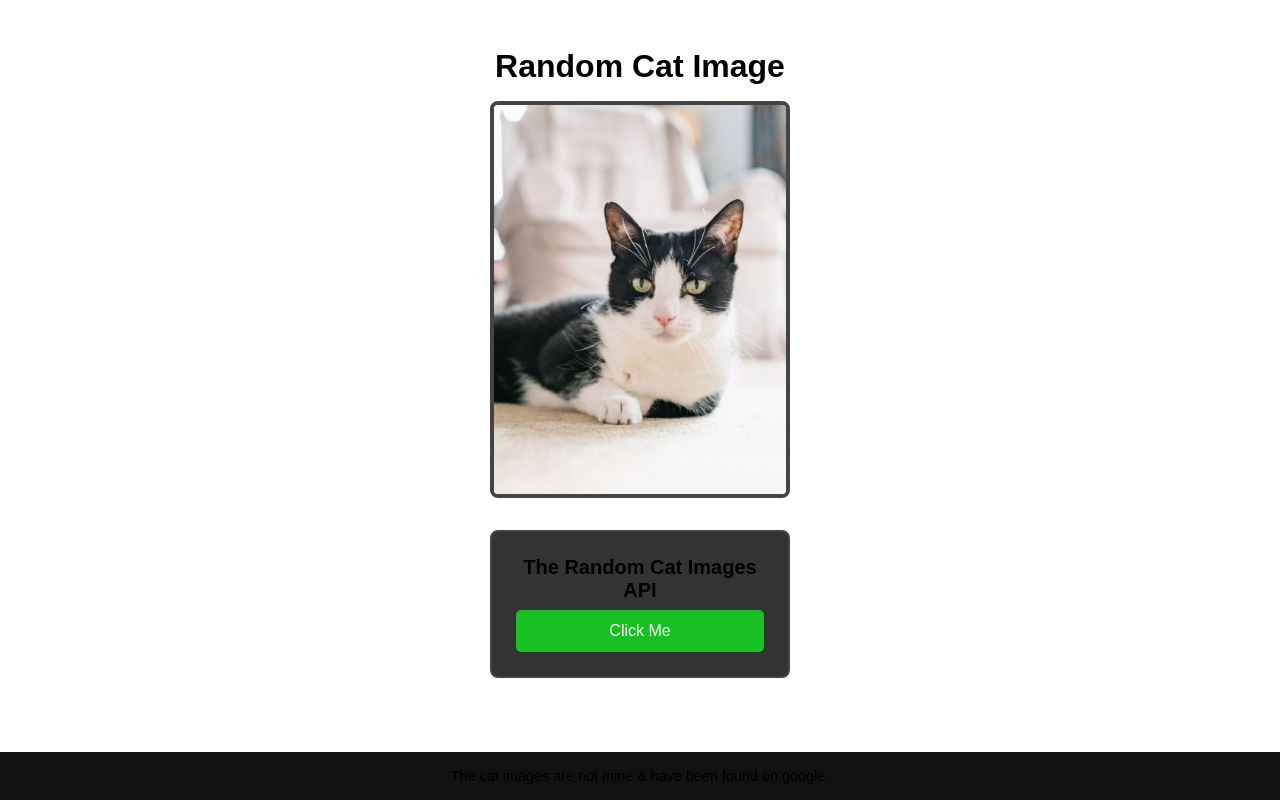
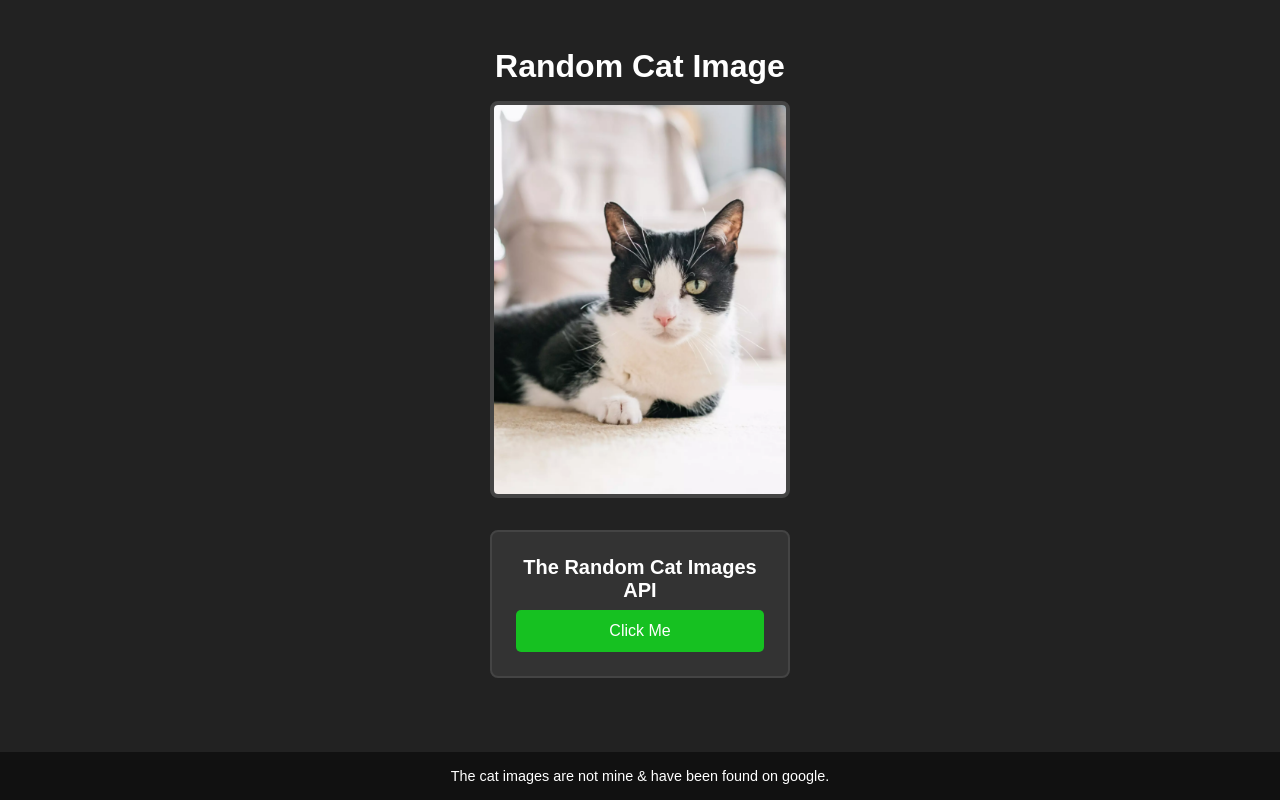
Before and after one commit to mrjokester0101/cat-api, a Next.js app: page / in a window 1280 px wide. Built offline with nearby package versions, Linux system fonts and the light colour scheme.

Commit message:
Update globals.css

```diff
--- a/styles/globals.css
+++ b/styles/globals.css
@@ -7,6 +7,8 @@
 body {
   font-family: Arial, sans-serif;
   transition: background 0.3s, color 0.3s;
+  background-color: #222;
+  color: #fff;
 }
 
 a {
```
